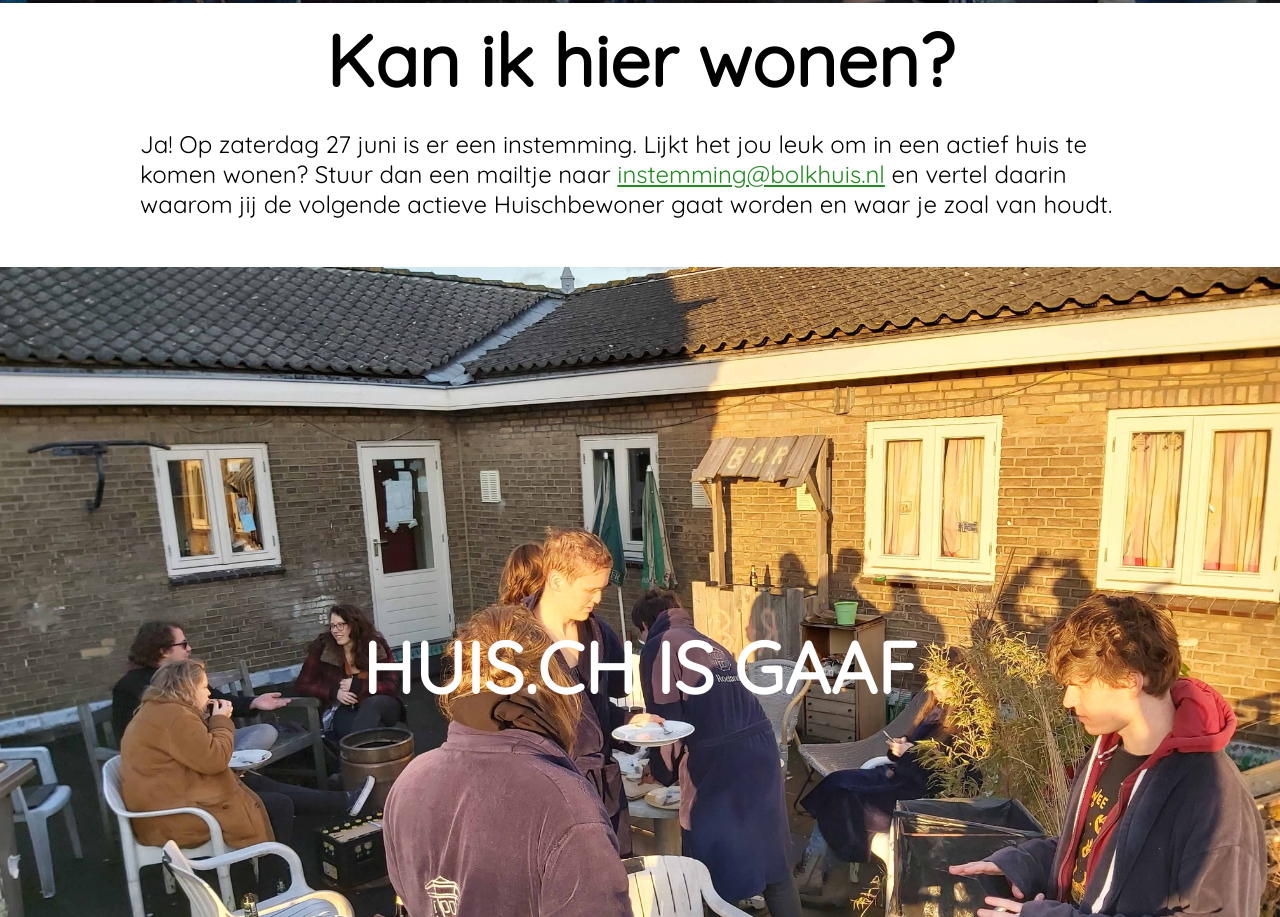
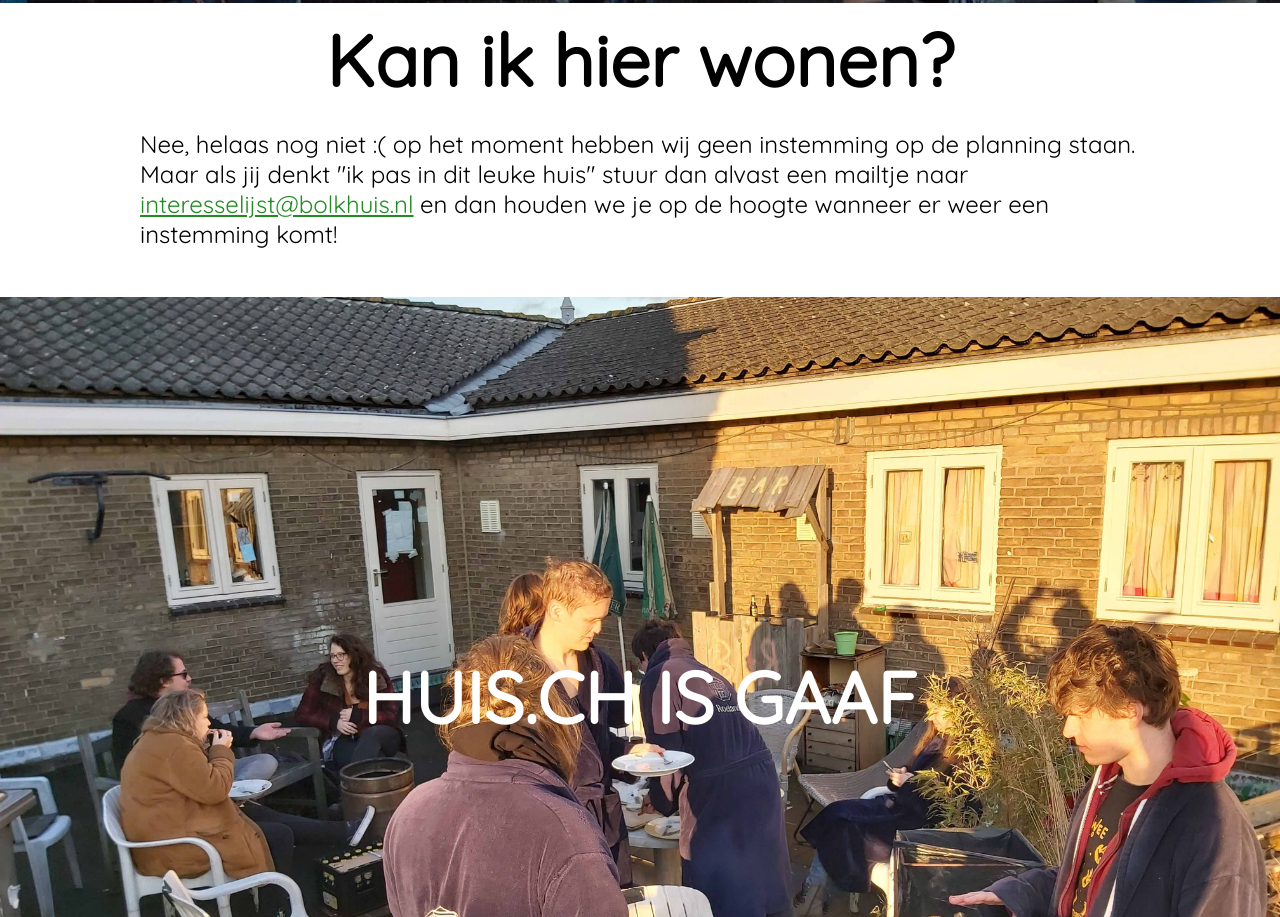
Before and after one commit to Bolkhuisch/bolkhuis.ch, a plain HTML site: page public_html/index.html in a window 1280 px wide. Shown: the part 3108-4025 px from the top of the page. Drawn offline with nearby package versions, Linux system fonts and the light colour scheme.

Commit message:
Update Interesselijst text
and add an favicon

```diff
--- a/public_html/index.html
+++ b/public_html/index.html
@@ -12,6 +12,7 @@
     <meta name="description" content="Het Bolkhuis is een DUWO studentenhuis uit
     Delft met 21 bewoners. We zijn een actief huis waar altijd wat te doen is.
     Houd onze site in de gaten voor de volgende instemming!">
+    <link rel="shortcut icon" type="image/x-icon" href="favicon.ico">
 </head>
 <body>
     <div class="bgcard-1">
@@ -62,18 +63,16 @@
             <h1>Kan ik hier wonen?</h1>
             <p>
                 <!-- Instemming -->
-                Ja! Op zaterdag 27 juni</u> is er een instemming. Lijkt het jou leuk
+                <!-- Ja! Op zaterdag 27 juni</u> is er een instemming. Lijkt het jou leuk
                 om in een actief huis te komen wonen? Stuur dan een mailtje naar
                 <a href="mailto:instemming@bolkhuis.nl">instemming@bolkhuis.nl</a> en
                 vertel daarin waarom jij de volgende actieve Huischbewoner gaat
-                worden en waar je zoal van houdt.
+                worden en waar je zoal van houdt. -->
                 <!-- Interesselijst -->
-<!--
-                    Nee, helaas nog niet :( op het moment hebben wij geen instemming op de planning staan.
-                    Maar als jij denkt "ik pas in dit leuke huis" stuur dan alvast een mailtje naar
-                    <a href="mailto:interesselijst@bolkhuis.nl">interesselijst@bolkhuis.nl</a> en dan
-                    houden we je op de hoogte wanneer er weer een instemming komt!
-                -->
+                Nee, helaas nog niet :( op het moment hebben wij geen instemming op de planning staan.
+                Maar als jij denkt "ik pas in dit leuke huis" stuur dan alvast een mailtje naar
+                <a href="mailto:interesselijst@bolkhuis.nl">interesselijst@bolkhuis.nl</a> en dan
+                houden we je op de hoogte wanneer er weer een instemming komt!
             </p>
         </div>
     </div>
```
Also changed, not shown: public_html/favicon.ico (added).
